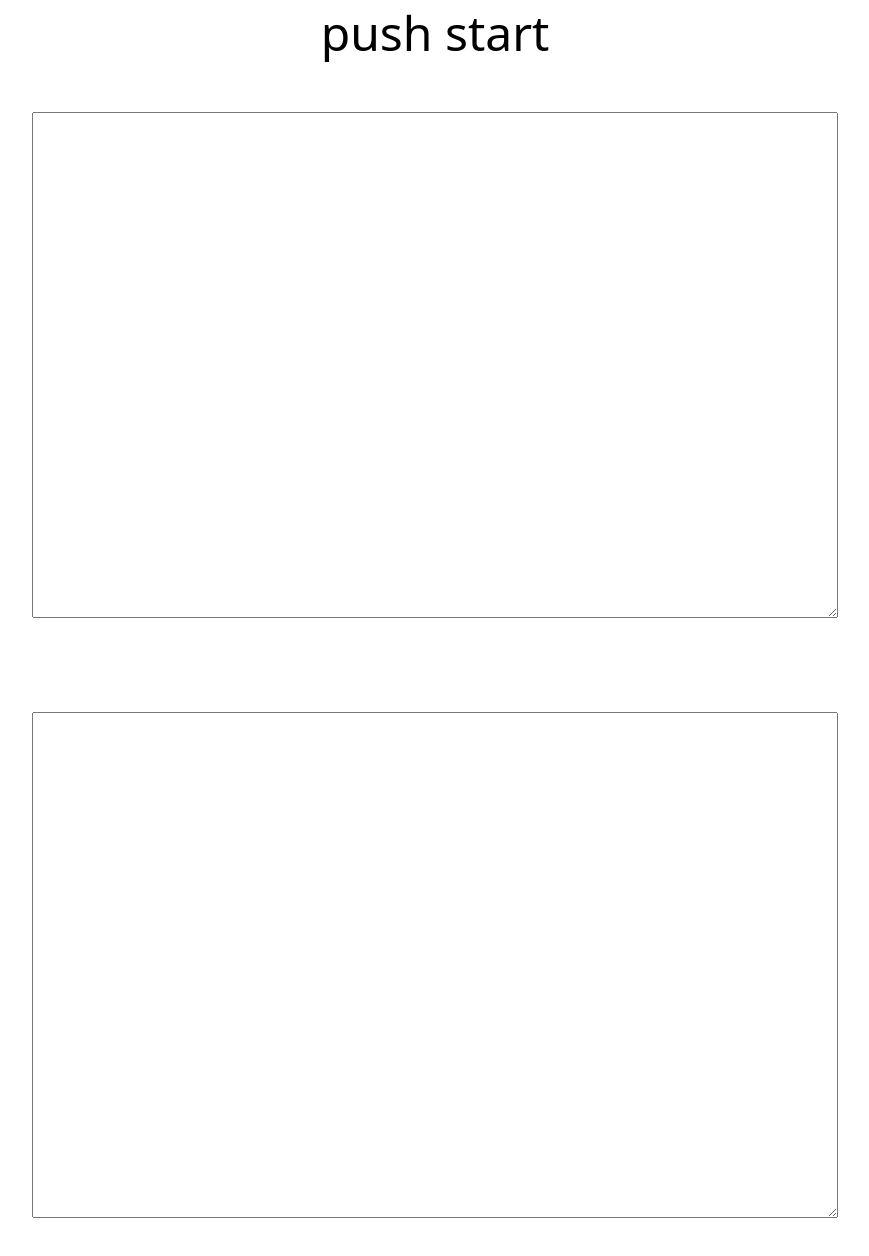
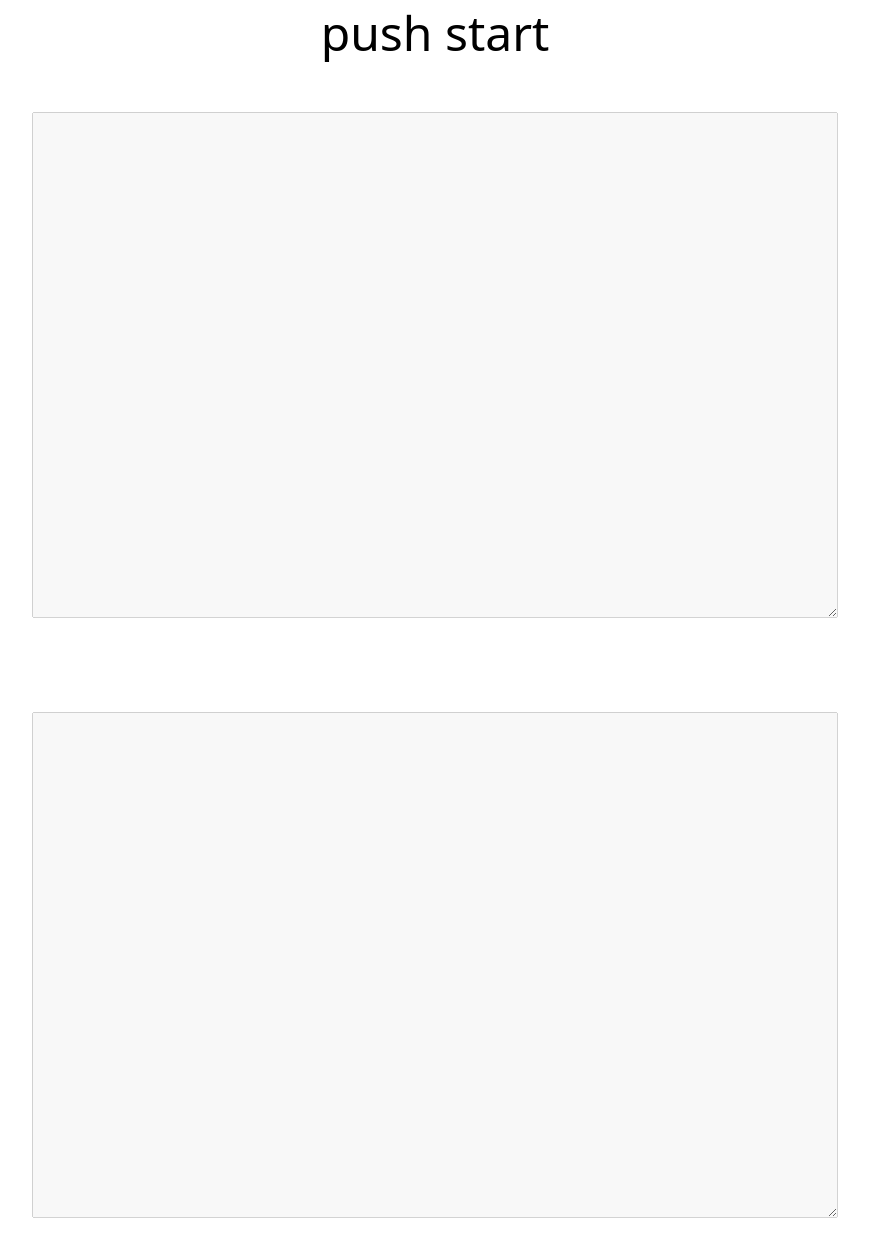
Before and after one commit to lighty/one-minite-writing, a React (Create React App) app: page / in a window 1280 px wide. Shown: the top 1256 px of the page, without its empty margins (205-1074 px from the left). Built offline with nearby package versions, Linux system fonts and the light colour scheme.

Commit message:
一通り動作するまで作成

```diff
--- a/src/App.tsx
+++ b/src/App.tsx
@@ -1,17 +1,62 @@
 import './App.css';
+import { useState } from 'react'
 import { Timer } from './Timer';
-import { TextArea } from './TextArea';
+import { InputArea } from './InputArea';
+import { BackupArea } from './BackupArea';
 import { Container } from './Container';
 
-function App() {
+const App = () => {
+  const [timerActive, setTimerActive] = useState(false)
+  const [time, setTime] = useState(0)
+  const [inputText, setInputText] = useState('')
+  const [backupText, setBackupText] = useState('')
+  const startTimer = () => {
+    setTimerActive(true)
+    startTime = new Date();
+    render();
+  }
+  let startTime = new Date();
+
+  const render = () => {
+    const now = new Date();
+    let end = new Date();
+    end.setTime(startTime.getTime() + (3 * 1000))
+    const diffTime = end.getTime() - now.getTime()
+    const diffMin = Math.ceil(diffTime / 1000)
+    setTime(diffMin)
+    if(diffMin > -1) {
+      setTime(diffMin)
+      setTimeout(render, 1000);
+    } else {
+      setTimerActive(false)
+      // 最新のinputTextをsetBackupTextに渡すために関数にして渡す
+      setInputText((inputText) => {
+        if(inputText !== '') {
+          setBackupText(inputText + "\n\n---\n\n" + backupText)
+        }
+        return ''
+      })
+    }
+  }
+
   return (
     <>
-      <Timer></Timer>
+      <Timer
+        timerActive={timerActive}
+        time={time}
+        handleClick={startTimer}
+      ></Timer>
       <Container>
-        <TextArea></TextArea>
+        <InputArea
+          timerActive={timerActive}
+          inputText={inputText}
+          setInputText={setInputText}
+        ></InputArea>
       </Container>
       <Container>
-        <TextArea></TextArea>
+        <BackupArea
+          backupText={backupText}
+        ></BackupArea>
       </Container>
     </>
   );
--- /dev/null
+++ b/src/BackupArea.tsx
@@ -0,0 +1,19 @@
+import React from 'react'
+import styled from 'styled-components'
+
+type Props = {
+  backupText: string
+}
+
+export const BackupArea: React.FC<Props> = ({backupText}) =>(
+  <Textarea
+    disabled = {true}
+    value = {backupText}
+  ></Textarea>
+)
+
+const Textarea = styled.textarea`
+  width: 800px;
+  height: 500px;
+  font-size: 24px;
+`
--- /dev/null
+++ b/src/InputArea.tsx
@@ -0,0 +1,34 @@
+import React, { useEffect, useRef } from 'react'
+import styled from 'styled-components'
+
+type Props = {
+  timerActive: boolean
+  inputText: string
+  setInputText: (value: string) => void
+}
+
+export const InputArea: React.FC<Props> = ({timerActive, inputText, setInputText}) => {
+  const inputTextAreaRef = useRef<HTMLTextAreaElement>(null)
+  const handleChange = (e: React.ChangeEvent<HTMLTextAreaElement>) => setInputText(e.target.value)
+
+  useEffect(() => {
+    if (timerActive === true) {
+      inputTextAreaRef.current?.focus()
+    }
+  }, [inputTextAreaRef, timerActive])
+
+  return (
+    <Textarea
+      onChange = {handleChange}
+      disabled = {!timerActive}
+      value = {inputText}
+      ref = {inputTextAreaRef}
+    ></Textarea>
+  )
+
+}
+const Textarea = styled.textarea`
+  width: 800px;
+  height: 500px;
+  font-size: 24px;
+`
--- a/src/Timer.tsx
+++ b/src/Timer.tsx
@@ -1,10 +1,23 @@
+import React from 'react'
 import styled from 'styled-components'
 
-export const Timer = () =>(
-  <Div>
-    <a>push start</a>
-  </Div>
-)
+type Props = {
+  timerActive: boolean
+  time: number
+  handleClick: () => void
+}
+
+export const Timer: React.FC<Props> = ({ timerActive, time, handleClick }) => {
+  return (
+    <Div>
+      {timerActive ?
+        time
+        :
+        <a onClick={handleClick}>push start</a>
+      }
+    </Div>
+  )
+}
 
 const Div = styled.div`
   font-size: xxx-large;
```
